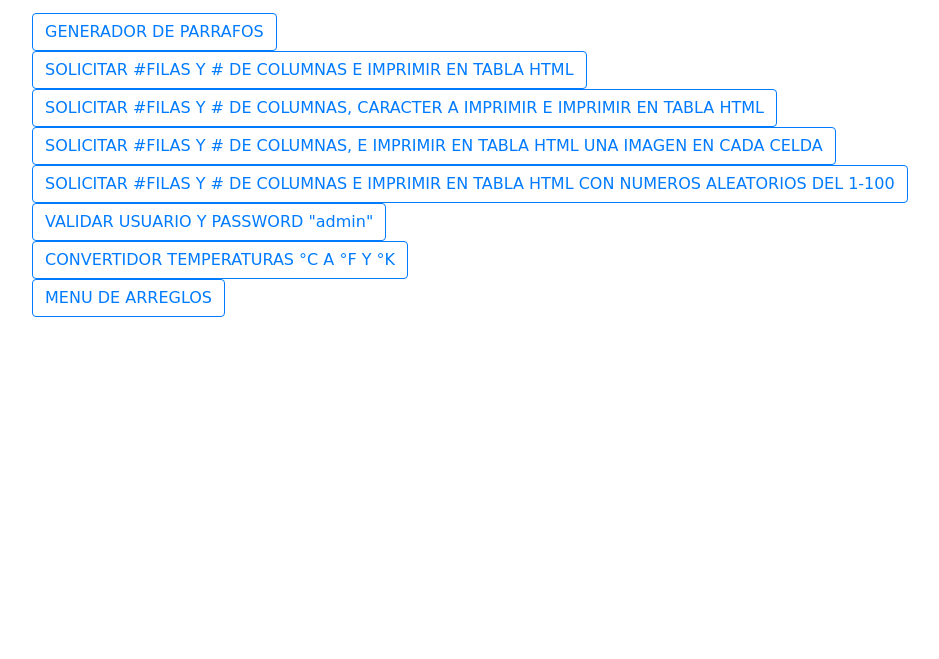
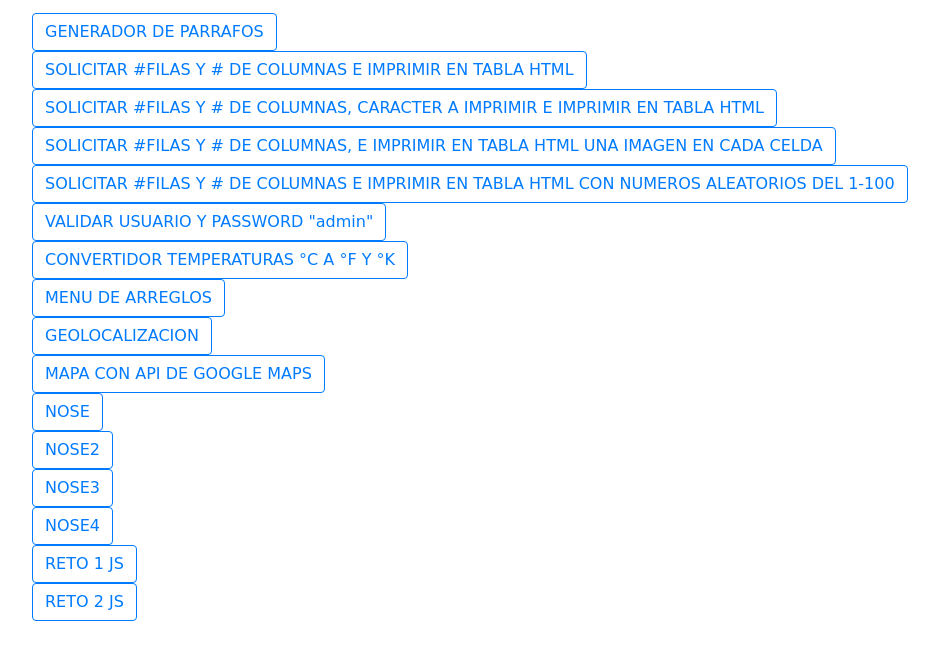
Before and after one commit to leonardomedinaa/leonardomedinaa.github.io, a plain HTML site: page PARCIAL3/MINIMENU/minimenu.html in a window 1280 px wide. Shown: the part 95-754 px from the top of the page, without its empty margins (53-992 px from the left). Drawn offline with Linux system fonts and the light colour scheme.

Commit message:
Update minimenu.html

```diff
--- a/PARCIAL3/MINIMENU/minimenu.html
+++ b/PARCIAL3/MINIMENU/minimenu.html
@@ -35,6 +35,22 @@
         <button type="button" class="btn btn-outline-primary" onclick="ejercicio8()">CONVERTIDOR TEMPERATURAS °C A °F Y °K</button>
         <br>
         <button type="button" class="btn btn-outline-primary" onclick="ejercicio9()">MENU DE ARREGLOS</button>
+        <br>
+        <button type="button" class="btn btn-outline-primary" onclick="ejercicio10()">GEOLOCALIZACION</button>
+        <br>
+        <button type="button" class="btn btn-outline-primary" onclick="ejercicio11()">MAPA CON API DE GOOGLE MAPS</button>
+        <br>
+        <button type="button" class="btn btn-outline-primary" onclick="ejercicio12()">NOSE</button>
+        <br>
+        <button type="button" class="btn btn-outline-primary" onclick="ejercicio13()">NOSE2</button>
+        <br>
+        <button type="button" class="btn btn-outline-primary" onclick="ejercicio14()">NOSE3</button>
+        <br>
+        <button type="button" class="btn btn-outline-primary" onclick="ejercicio15()">NOSE4</button>
+        <br>
+        <button type="button" class="btn btn-outline-primary" onclick="reto1js()">RETO 1 JS</button>
+        <br>
+        <button type="button" class="btn btn-outline-primary" onclick="reto2js()">RETO 2 JS</button>
     </div>
 <script>
     function ejercicio2(){
```
